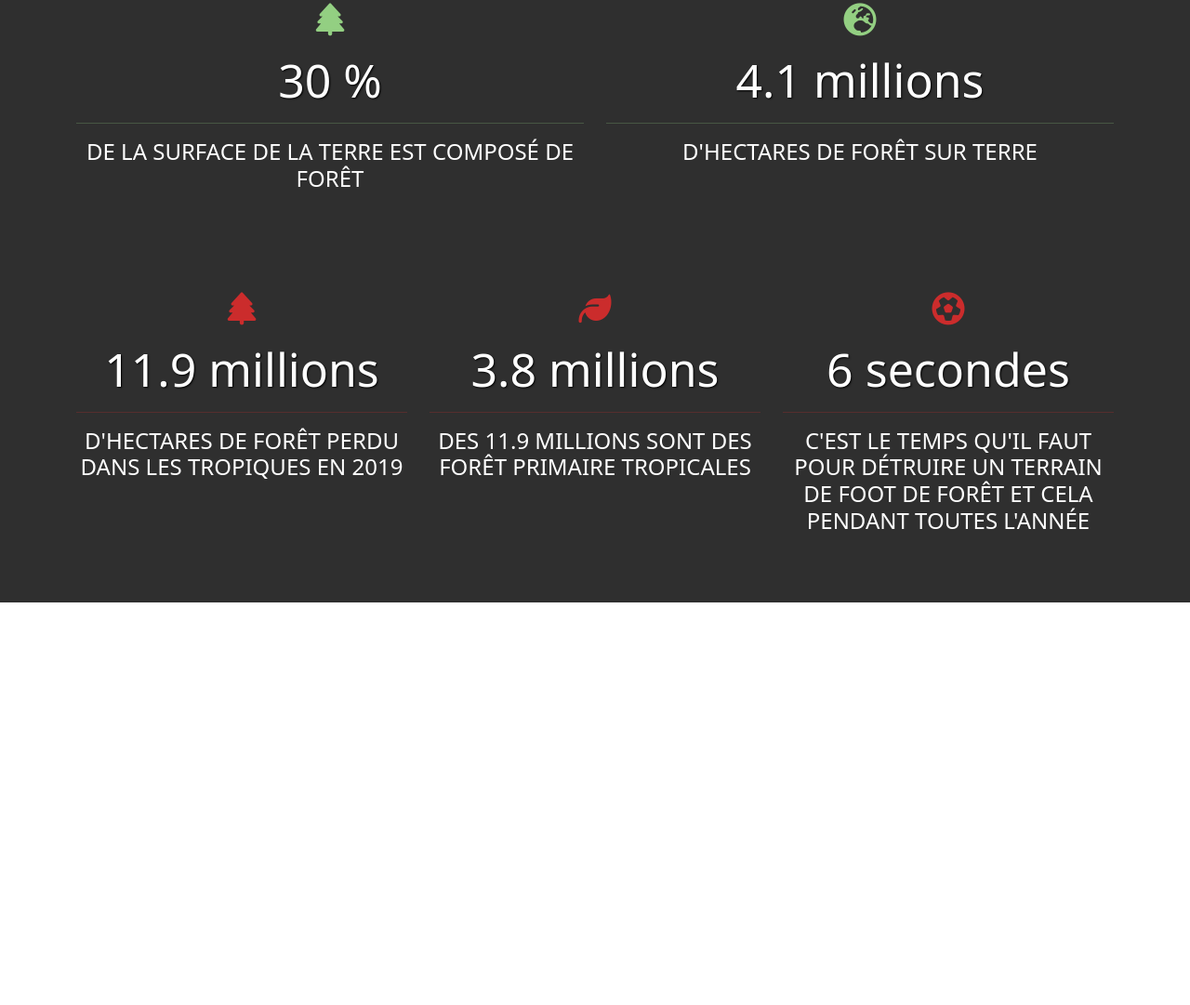
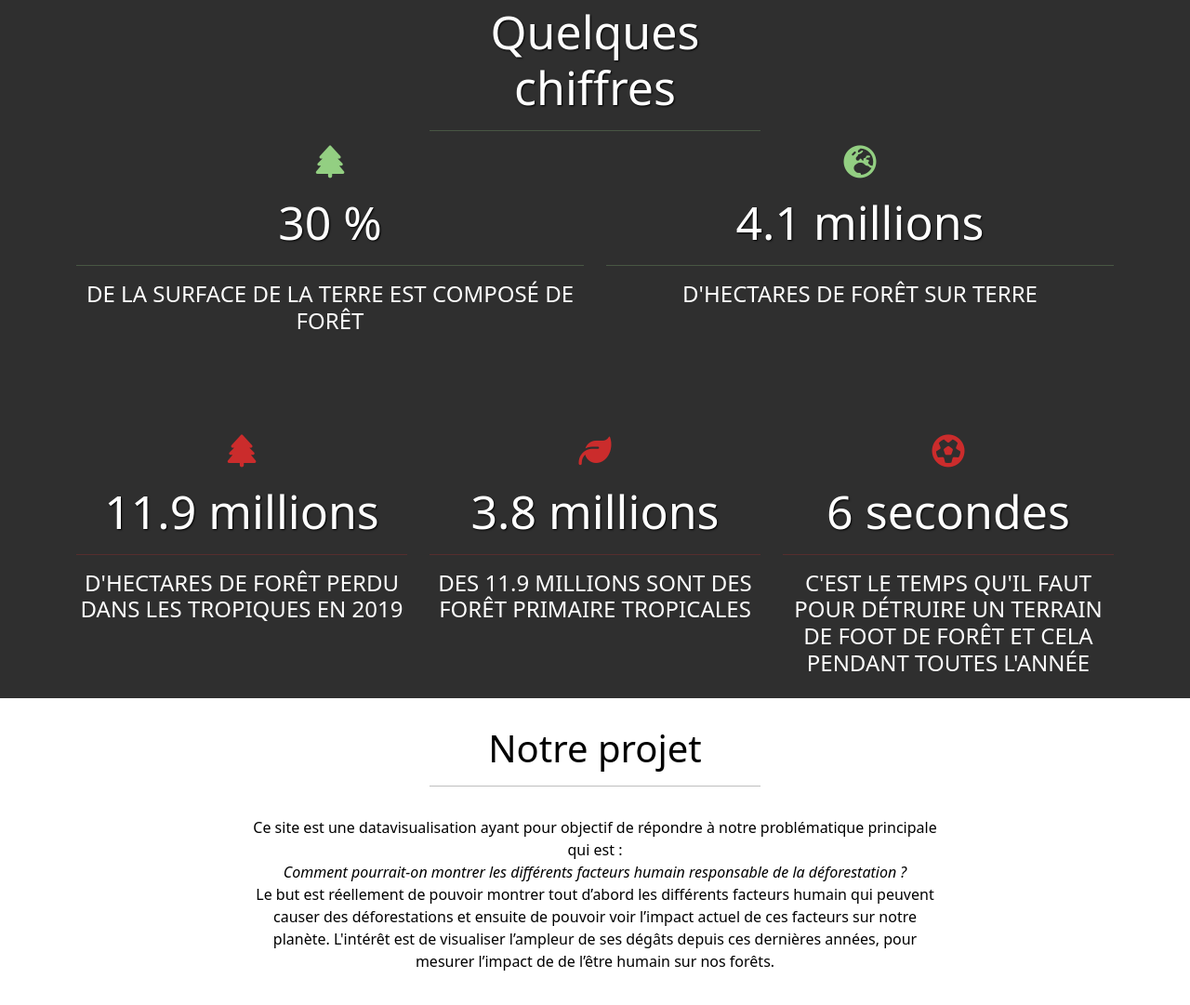
Before and after one commit to pltreger/Deforestation, a plain HTML site: page src/index.html in a window 1280 px wide. Shown: the part 827-1908 px from the top of the page at 93% size. Before the commit the page ends 1475 px from the top, so only its background shows below. Drawn offline with nearby package versions, Linux system fonts and the light colour scheme.

Commit message:
Finalisation de la base, il ne manque plus que la création des différents fichier.js pour les visualisations D3.js

```diff
--- a/src/index.html
+++ b/src/index.html
@@ -104,7 +104,13 @@
 
 		<div id="black">
 			<div class="container pt">
-				<div class="row mt centered">
+				<div class="row centered">
+					<div class="col-lg-4"></div>
+					<div class="col-lg-4">
+						<h1>Quelques chiffres</h1>
+						<hr>
+					</div>
+					<div class="col-lg-4"></div>
 					<div class="col-lg-6">
 						<p><i class="fas fa-tree"></i></p>
 						<h1>30 %</h1>
@@ -149,5 +155,35 @@
 			<!-- /container -->
 		</div>
 		<!-- /black -->
+
+		<div id="white">
+			<div class="container">
+				<div class="row mb-3">
+					<div class="col-lg-4"></div>
+					<div class="col-lg-4 centered">
+						<h1>Notre projet</h1>
+						<hr>
+					</div>
+					<div class="col-lg-4"></div>
+				</div>
+				<div class="row">
+					<div class="col-lg-2"></div>
+					<div class="col-lg-8 col-lg-offset-2">
+						<p>
+							Ce site est une datavisualisation ayant pour objectif de répondre à notre problématique principale qui est :
+							<br>
+							<em>Comment pourrait-on montrer les différents facteurs humain responsable de la déforestation ?</em>
+							<br>
+							Le but est réellement de pouvoir montrer tout d’abord les différents facteurs humain qui peuvent causer des déforestations et ensuite de pouvoir voir l’impact actuel de ces facteurs sur notre planète. L'intérêt est de visualiser l’ampleur de ses dégâts depuis ces dernières années, pour mesurer l’impact de de l’être humain sur nos forêts.
+						</p>
+					</div>
+					<div class="col-lg-2"></div>
+				</div>
+				<!-- /row -->
+			</div>
+			<!-- /container -->
+		</div>
+		<!-- /white -->
+
 	</body>
 </html>
--- a/src/style.css
+++ b/src/style.css
@@ -114,3 +114,16 @@ h1, h3 {
 #testCouleur hr {
     color: #cb2c2c;
 }
+
+#white {
+    margin-top: 30px;
+    background-color: #ffffff;
+    min-height: 300px;
+    width: 100%;
+    color: black;
+    text-align: center;
+}
+
+#white h1 {
+    color: black !important;
+}
```
Lines whose indentation alone changed are shown as unchanged.
